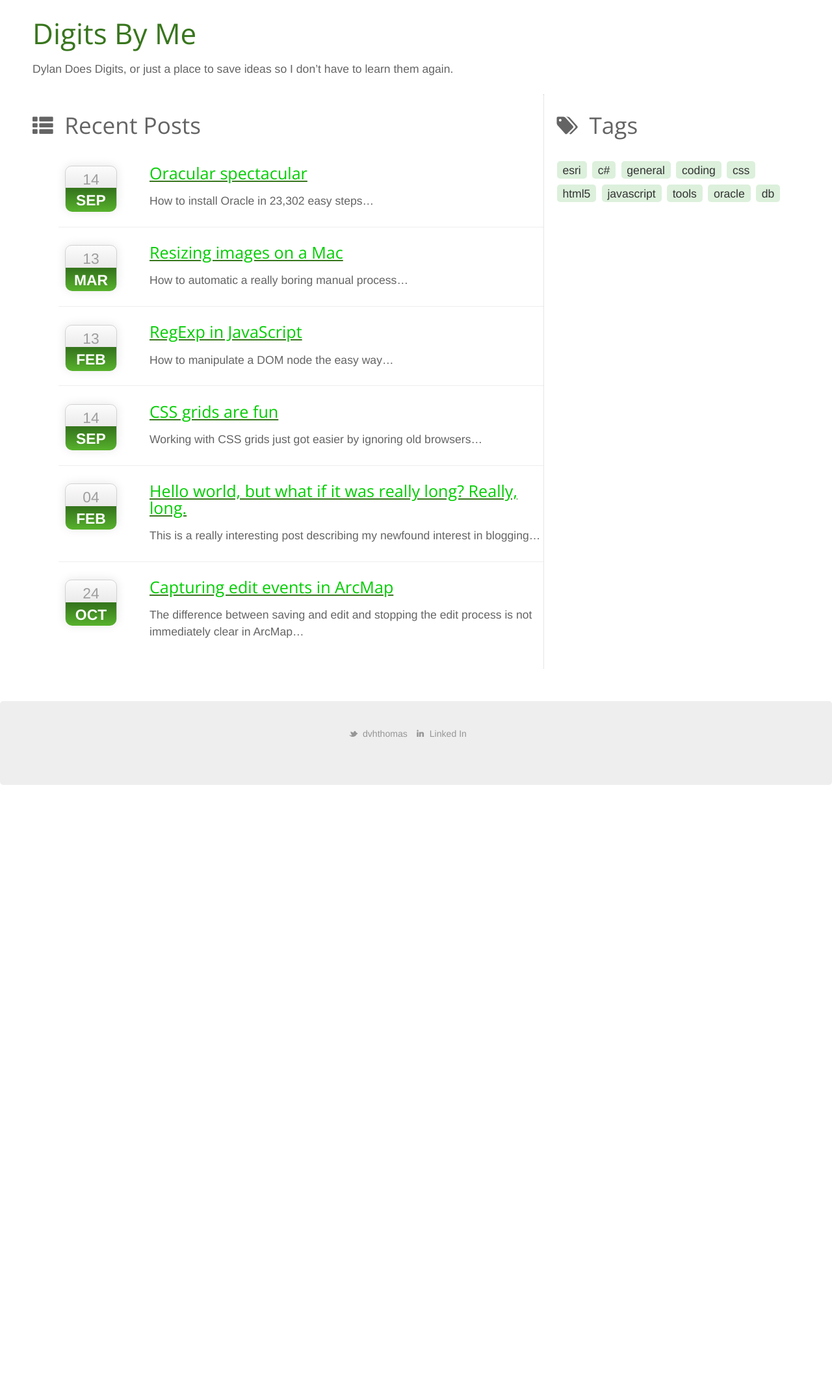
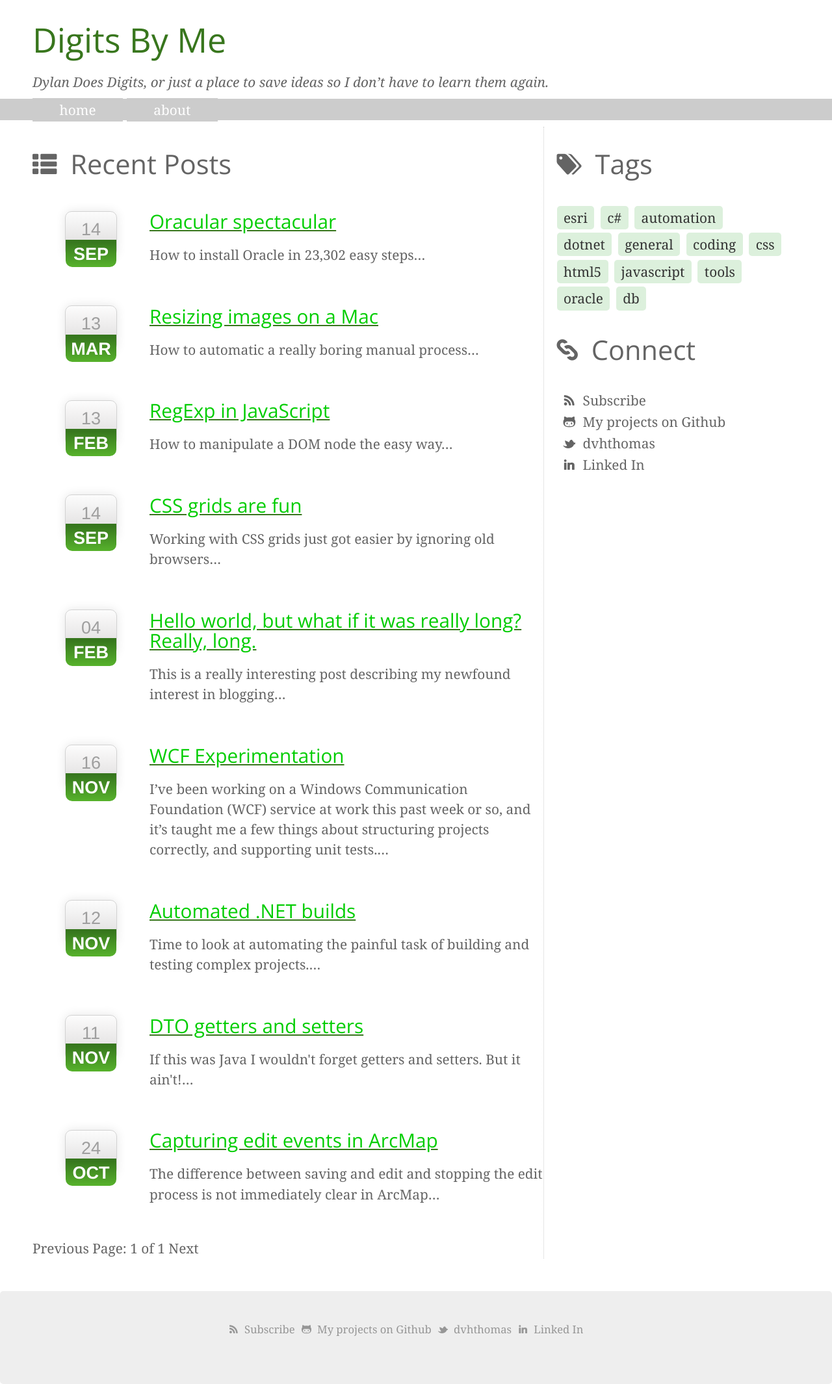
Before and after one commit to dvhthomas/dvhthomas.github.com, a Jekyll site: the page built from index.html, in a window 1280 px wide. Shown: the whole page at 65% size. Built offline with Jekyll 4.4.1, drawn with Linux system fonts in a browser that asks for light colours; some web fonts are replaced; the list of posts is cut into pages by our own code; before the commit the page ends 1208 px from its top, so only the background shows below that.

Commit message:
added about page, nav bar, and some new articles

```diff
--- a/_config.yml
+++ b/_config.yml
@@ -1,3 +1,4 @@
 auto: true
 pygments: true
-exclude: Rakefile
+exclude: ['Rakefile']
+paginate: 9
--- a/_layouts/default.html
+++ b/_layouts/default.html
@@ -1,12 +1,13 @@
 <html xmlns="http://www.w3.org/1999/xhtml" xml:lang="en" lang="en-us">
 <head>
 	<meta http-equiv="content-type" content="text/html; charset=utf-8" />
-<title>{{ page.title }}</title>
-<link href='http://fonts.googleapis.com/css?family=Headland+One|Open+Sans:300' rel='stylesheet' type='text/css'>
+	<title>{{ page.title }}</title>
+	<link href='http://fonts.googleapis.com/css?family=Gentium+Basic:400,700,400italic,700italic|Open+Sans:400,300' rel='stylesheet' type='text/css'>
 	<link rel="stylesheet" href="/css/normalize.css" />
 	<link rel="stylesheet" href="/css/pygments.css"/>
 	<link rel="stylesheet" href="/css/font-awesome.css"/>
 	<link rel="stylesheet" href="/css/screen.css"/>
+	<link rel="alternate" type="application/atom+xml" title="Latest posts" href="/atom.xml" />
 	<!--<script type="text/javascript" src="https://www.google.com/jsapi"></script>
 	<script type="text/javascript">
 		google.load("jquery", 1);
@@ -15,8 +16,14 @@
 <body>
 	<header class="banner">
 		<h1><a href="/" title="home">Digits By Me</a></h1>
-		<p>Dylan Does Digits, or just a place to save ideas so I don&rsquo;t have to learn them again.</p>
+		<p><em>Dylan Does Digits, or just a place to save ideas so I don&rsquo;t have to learn them again.</em></p>
 	</header>
+		<nav class="main-nav">
+			<ul>
+				<li><a href="/" title="home">home</a></li>
+				<li><a href="/about.html" title="about">about</a></li>
+			</ul>
+		</nav>
 	<div class="grid">
 		<section class="main-content col-2-3">
 	{{ content }}
@@ -24,11 +31,20 @@
 		<aside class="sidebar col-1-3">
 			<section class="module">
 				{% include tag-list.html %}
+			<h1><i class="icon-link"></i>Connect</h1>
+			<ul class="connect">
+			<li class="icon-rss"><a href="/atom.xml" title="Atom feed">Subscribe</a></li>
+			<li class="icon-github"><a href="http://github.com/dvhthomas" title="github">My projects on Github</a></li>
+			<li class="icon-twitter"><a href="https://twitter.com/dvhthomas" title="Twitter profile for Dylan Thomas">dvhthomas</a></li>
+			<li class="icon-linkedin"><a href="http://www.linkedin.com/pub/dylan-thomas/1/94a/497" title="LinkedIn profile">Linked In</a></li>
+		</ul>
 			</section>
 		</aside>
 	</div> <!-- grid -->
 	<footer class="about grid">
 		<ul class="post-meta">
+			<li class="icon-rss"><a href="/atom.xml" title="Atom feed">Subscribe</a></li>
+			<li class="icon-github"><a href="http://github.com/dvhthomas" title="github">My projects on Github</a></li>
 			<li class="icon-twitter"><a href="https://twitter.com/dvhthomas" title="Twitter profile for Dylan Thomas">dvhthomas</a></li>
 			<li class="icon-linkedin"><a href="http://www.linkedin.com/pub/dylan-thomas/1/94a/497" title="LinkedIn profile">Linked In</a></li>
 		</ul>
--- a/_layouts/page.html
+++ b/_layouts/page.html
@@ -3,4 +3,5 @@
 ---
 <h1>{{ page.title }}</h1>
 <section id="content">
+	{{ content }}
 </section>
--- /dev/null
+++ b/_posts/2008-11-11-dto-getters-and-setters.md
@@ -0,0 +1,18 @@
+---
+layout: post
+title: "DTO getters and setters"
+abstract: "If this was Java I wouldn't forget getters and setters. But it ain't!"
+category:
+tags: [c#]
+---
+I just burned about 30 minutes trying to figure out why my data transfer object (DTO) didn’t work. I have a C# Web Service (asmx) that accepts a simple class. There are two properties I care about:
+
+1. A unique ID which is an integer
+1. An array of another simple class with a few simple properties
+
+No matter how hard I tried I could not get the array property to show up. I know I’ve done this a million times before, but my proxy class (created by the `wsdl` command line tool in the .NET SDK) just wouldn’t generate the damn thing.
+
+Simple answer: I forgot to add a setter to the property, so while I could get the array, the serializer that .NET uses to XML-serialize the array could not be called. Rather than notify me of this, the wsdl command simply ignored the type when generating the proxy classes. So there you have it. Make sure your DTOs have:
+
+1. A parameterless constructor
+1. Getters and setters on properties you need to use on the client
--- /dev/null
+++ b/_posts/2008-11-12-automated-net-builds.md
@@ -0,0 +1,55 @@
+---
+layout: post
+title: "Automated .NET builds"
+abstract: "Time to look at automating the painful task of building and testing complex projects."
+category:
+tags: [automation]
+---
+For the past few months I’ve been ramping up on my software building skills. Having cut my teeth on the .NET Framework, my weapon of choice for writing code has long been Visual Studio. Consequently I’ve always considered pushing F5 to be the extent of building software. Of course now I’m a little wiser and know the difference between compiling it and building something useful. In fact, the biggest impetus for me to learn how to run a more elaborate build process was working in a distributed team and needing to keep in sync. Anyway, what do I mean by building anyway?
+
+## Reducing friction
+
+A build process is simply a repeatable way to take a bunch of inputs and finish with a desired set of outputs. Think of a typical web application. It probably has some pages, some resources like images, CSS, JavaScript files, etc. But it also usually has one or more configuration files, 3rd party components, a database or two, and possibly even some management tools. Now imagine having to join a team of developers who are already writing that web site, and being productive immediately. This is where the build process comes in. It should go something like this:
+
+1. Open IDE
+1. Connect to version control system and download the trunk (most recent buildable version of the project)
+1. Read the Readme.txt file describing the build process.
+1. Run the build script
+1. Start working
+
+Unfortunately my prior experience has been more along these lines:
+
+1. Open IDE
+1. Download the latest code
+1. Press F5 and wonder what all the errors are
+1. Ask the lead developer what I’m missing, and discover that there are three database I forgot to install, and a dependency for ASP.NET AJAX to XCOPY deploy first.
+1. Do what is suggested, still get a bunch of errors. Discover that there are 5 configuration settings that work on Bob’s PC but not on mine so I have to change them.
+1. Waste the rest of the day on this crap.
+1. Waste most of the next day on similar issues.
+1. Sometime towards the end of day three (I kid you not) I can actually start to write code and add value to the project.
+
+Which do you think I prefer?
+
+So the build process implies a couple of things: a _build tool_ that actually does all of the little bits and pieces for me like compiling code, setting up databases, adding users to systems, etc., and also a _build script_ that the build tool uses to do it’s thing. There are numerous build tools out there and they generally seem to be either code based, e.g., Rake uses a Ruby script, bake uses a Boo script, or heavy on the angle brackets, e.g., Ant (Java), Nant (.NET), and MSBuild (.NET) all rely on XML documents to describe the build process. Personally I really like the readability of rake (Ruby) scripts, and theoretically there’s no reason why I could use Rake on my .NET projects. However, I decided to tow the party line and use MSBuild for my first attempts and build scripts simply because is is guaranteed to be installed on every .NET developers machine: one less thing to worry about.
+
+## It doesn't just happen
+
+As I was reading all of the various ALT.NET and agile remonstrations for *not* having a build process, I wondered why on earth everyone didn’t just do this stuff in the first place. Then I tried to create a build script to do the things I need to do and had a very rude awakening. It turns out to be fairly tough to learn MSBuild in the first place. As with anything, the initial frustration level was high enough to make me curse Microsoft up and down, but once I got the hang of it I found it relatively painless (like maybe stubbing your toe badly as opposed to slicing a finger off). In other words, I still find it to be a bit of a chore to keep up with the build script as things evolve, but here’s the lesson:
+
+**Make sure your build script is one of the very first things you do on a fresh project. It’s a lot less painful to make small incremental steps than it is to figure it all out at the end of a project.**
+
+In fact, maintaining a running build has become so central to my last couple of projects for that very reason. Think about this: in order to set up my current project I need to...
+
+1. Install 4 databases from scratch
+1. Install one web application
+1. Install two web service projects – one is mine, the other is a vendor solution
+1. Create web proxies dynamically each time the code in the web services change
+1. Update at least 10 config files
+1. etc.
+1. etc.
+
+Things absolutely go wrong with the build, but the great thing is when I fix something, it always works in the future, and if it breaks again it’s because something has changed that I probably needed to know about in the first place. It’s kind of like test driven development but for your whole project, not just for one tiny piece of it.
+
+## Next time
+
+In my next post I’ll describe what is happening in my latest build script and how it helps the team of 4 developers in 3 time zones and 4 cities to keep tightly in sync.
--- /dev/null
+++ b/_posts/2008-11-16-wcf-experimentation.md
@@ -0,0 +1,16 @@
+---
+layout: post
+title: "WCF Experimentation"
+abstract: "I’ve been working on a Windows Communication Foundation (WCF) service at work this past week or so, and it’s taught me a few things about structuring projects correctly, and supporting unit tests."
+category:
+tags: [dotnet]
+---
+First, you can get the code from [Google Code](http://code.google.com/p/dylansknowledgebase/source/browse/#svn/trunk/WcfReferenceProject) using your favorite Subversion client
+
+## Key points
+
+* Do not try to create a WCF service using the New Project wizard in Visual Studio and expect to have something flexible or testable! That’s probably the biggest lesson of the week. I learned this through my struggles with the out-of-the-box arrangement that Microsoft provides, and got all of the right answers from an excellent Dot Net Rocks TV episode by [Miguel Castro](http://www.dnrtv.com/default.aspx?showNum=122).
+* Do not use any automated tools or cut’n’paste too much when working with the app.config or web.config for your services. I have a much better understanding of what the heck is going on by slowly and methodically adding my own settings and seeing what works and what doesn’t. It’s pretty painful at first but it pays off when you can quickly diagnose a problem that seems to be coming from nowhere, only to discover a simple fix in the system.serviceModel section of the file.
+* Don’t use a Add Service Reference option in Visual Studio to automatically create your client proxy to the WCF service. Instead use `ClientBase<T>` to create a strongly type proxy very easily in code. It’s less work, and let’s you know _immediately_ if it no longer matches the server implementation. Plus, you can override the logic in your own client if you need to, e.g., adding user verification before uploading a large file. Look in `ClientTests\HelloClient.cs` for an example of this in action.
+
+That’s it: pretty simple stuff, but it had a profound and positive impact on the way that I’m pursuing WCF.
--- /dev/null
+++ b/about.md
@@ -0,0 +1,22 @@
+---
+layout: page
+title: "About"
+abstract: ""
+---
+<img src="/images/me.jpg" alt="The author" class="inset">
+
+Hello, my name is Dylan Thomas. I've have a varied and interesting career in technology which all began on Sun workstations while studying geography. Yes, I'm a geographer by training, getting my BSc. in Human and Physical Geography at the University of Reading (say "R**edd**ing" not "R**eed**ing") in England. I moved the the United States from my native England many years ago and then got my MA in Geography at the University of North Carolina at Charlotte (UNCC).
+
+I was bitten my the computer bug as I tried to figure out geographic information systems and quickly came to the realization that I'd been doing it all wrong: text files and command line interfaces were the way to go, and graphic user interfaces just got in the way of doing work accurately and quickly.
+
+Scriping came first: my proudest early moment was piping a 60MB (yes, *mega*byte!) file through a `sed` command and having it work so darn fast that I spent 20 minutes trying to figure out what has gone 'wrong'. Then I learned something call AML for GIS scripting. Then I grew up and learned C#, having skipped Java entirely the first time around.
+
+Since then I've done a variety of things like:
+
+* Selling, PM-ing, and coding system integrations for consulting engineering company, mostly in the water, wastewater, and municipal markets
+* Defining and delivering social features on Bing
+* Working with some of Google's biggest and most interesting Maps and Earth customers.
+
+But the whole way through, I keep geeking out with languages, text editors, and new ways to solving the same old problems. I am, you see, an incurable tinkerer. Which is why my blog stops and starts, and covers a rather odd range of topics in not much depth. It's how I roll.
+
+You can read more about my professional activities and career on my [Linked In profile](http://www.linkedin.com/pub/dylan-thomas/1/94a/497).
--- a/css/screen.css
+++ b/css/screen.css
@@ -4,17 +4,17 @@
 /* Typography */
 /* general */
 body {
-  font-family: Helvetica, Arial, sans-serif;
-  font-size: 1.1em;
-  font-weight: 300;
-  line-height: 145%;
+  font-family: 'Gentium Basic', Georgia, "Times New Roman", Times, serif;
+  font-size: 1.3em;
+  font-weight: 400;
+  line-height: 150%;
   }
 h1, h2, h3, h4, h5 {
   font-family: 'Open Sans', sans-serif;
   font-weight: 300;
   }
 pre, code {
-  font-size: .9em;
+  font-size: .8em;
   font-family: 'Monaco', 'Consolas', monospace;
 }
 pre {
@@ -26,6 +26,40 @@
   background-color: rgb(245, 245, 245);
   padding: .2em .5em;
 }
+
+blockquote {
+  font-size: 1.2em;
+  font-style: italic;
+  width: 500px;
+  margin: 0.25em 0.5em;
+  padding: 0.25em 40px;
+  line-height: 1.45;
+  position: relative;
+  color: #383838;
+}
+
+blockquote:before {
+  font-family: Georgia, "Times New Roman", Times, serif;
+  display: block;
+  content: "\201C";
+  font-size: 5em;
+  position: absolute;
+  left: -20px;
+  top: -20px;
+  color: #7a7a7a;
+}
+
+blockquote cite {
+  color: #999999;
+  font-size: 14px;
+  display: block;
+  margin-top: 5px;
+}
+
+blockquote cite:before {
+  content: "\2014 \2009";
+}
+
 /* post page */
 .post-title {
   margin-bottom: 0;
@@ -36,7 +70,43 @@
   font-size: 1.2em;
   font-family: 'Open Sans', Arial, Helvetica, sans-serif;
   font-weight: 300;
-  line-height: 130%;
+  line-height: 150%;
+}
+
+/* main navigation */
+.main-nav {
+  border: none;
+  padding-top: .1em;
+  margin: 0;
+  background-color: #ccc;
+}
+.main-nav ul {
+  margin: 0 0 0 50px;
+  padding: 0;
+  list-style: none;
+}
+.main-nav ul li {
+  padding: 0;
+  margin: 0;
+  display: inline;
+}
+.main-nav ul li a {
+  background-color: #ccc;
+  color: #fff;
+  margin: 0;
+  padding: .2em 2em;
+  text-decoration: none;
+}
+.main-nav ul li a:hover {
+  text-decoration: none;
+  background: #36761d; /* Old browsers */
+  background: -moz-linear-gradient(top,  #36761d 0%, #57b22c 100%); /* FF3.6+ */
+  background: -webkit-gradient(linear, left top, left bottom, color-stop(0%,#36761d), color-stop(100%,#57b22c)); /* Chrome,Safari4+ */
+  background: -webkit-linear-gradient(top,  #36761d 0%,#57b22c 100%); /* Chrome10+,Safari5.1+ */
+  background: -o-linear-gradient(top,  #36761d 0%,#57b22c 100%); /* Opera 11.10+ */
+  background: -ms-linear-gradient(top,  #36761d 0%,#57b22c 100%); /* IE10+ */
+  background: linear-gradient(to bottom,  #36761d 0%,#57b22c 100%); /* W3C */
+  filter: progid:DXImageTransform.Microsoft.gradient( startColorstr='#36761d', endColorstr='#57b22c',GradientType=0 ); /* IE6-9 */
 }
 
 /* Sidebar */
@@ -101,7 +171,7 @@
 
 /* blog banner */
 .banner {
-  padding: 10px 50px 15px 50px;
+  padding: 10px 50px 10px 50px;
 }
 .banner h1 {
   font-family: "Open Sans";
@@ -120,9 +190,14 @@
   padding: 0 20px;
 }
 
+.inset {
+  float: right;
+  margin: 10px;
+  max-width: 50%;
+}
+
 /* Post listing */
 .hentry {
-  border-bottom: 1px solid #eee;
   padding: .5em 0;
 }
 li:last-child .hentry, #content > .hentry {
@@ -219,6 +294,14 @@
   padding-bottom: 1em;
 }
 
+/* social links */
+.connect a, a:visited, a:active {
+    color: rgb(100,100,100);
+    text-decoration: none;
+}
+.connect a:hover, a:focus {
+  text-decoration: underline;
+}
 /* footer */
 .about {
   text-align: center;
@@ -262,7 +345,7 @@
   background: white;
 }
 .banner {
-  /*background:1; `ound-color: rgb(220,240,220);*/
+  /*background-color: rgb(220,240,220);*/
 }
 .banner a:focus, h1 a, h1 a:visited {
   color: rgb(56, 118, 29);
--- a/index.html
+++ b/index.html
@@ -6,7 +6,7 @@
 <section id="content">
 	<h1><i class="icon-th-list"></i>Recent Posts</h1>
 	<ol class="posts-list hfeed">
-{% for post in site.posts %}
+{% for post in paginator.posts %}
 		<li>
 			<article class="hentry">
 				<header>
@@ -28,4 +28,23 @@
 		</li>
 {% endfor %}
 	</ol>
+
+	<!-- Pagination links -->
+	<div class="pagination">
+		{% if paginator.previous_page %}
+		  {% if paginator.page > 2 %}
+		  <a href="/page{{paginator.previous_page}}" class="previous">Previous</a>
+		  {% else %}
+		  <a href="/" class="previous">Previous</a>
+		  {% endif %}
+		{% else %}
+		<span class="previous">Previous</span>
+		{% endif %}
+		<span class="page_number">Page: {{ paginator.page }} of {{ paginator.total_pages }}</span>
+		{% if paginator.next_page %}
+		<a href="/page{{paginator.next_page}}" class="next">Next</a>
+		{% else %}
+		<span class="next">Next</span>
+		{% endif %}
+	</div>
 </section>
```
Also changed, not shown: _posts/2010-02-04-hello-world.md (+5 -0 lines), atom.xml (added, +28 -0 lines), images/me.jpg (added).
